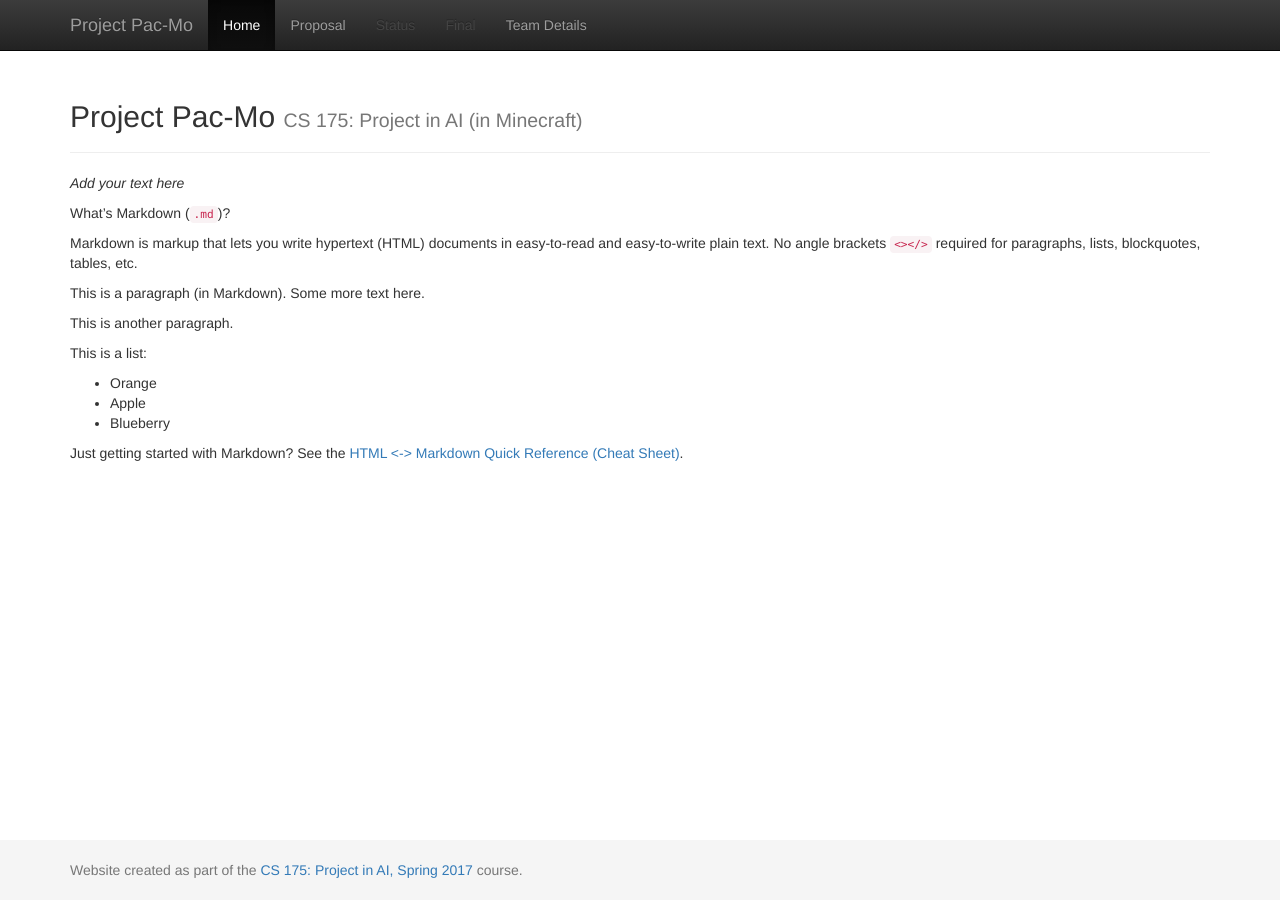
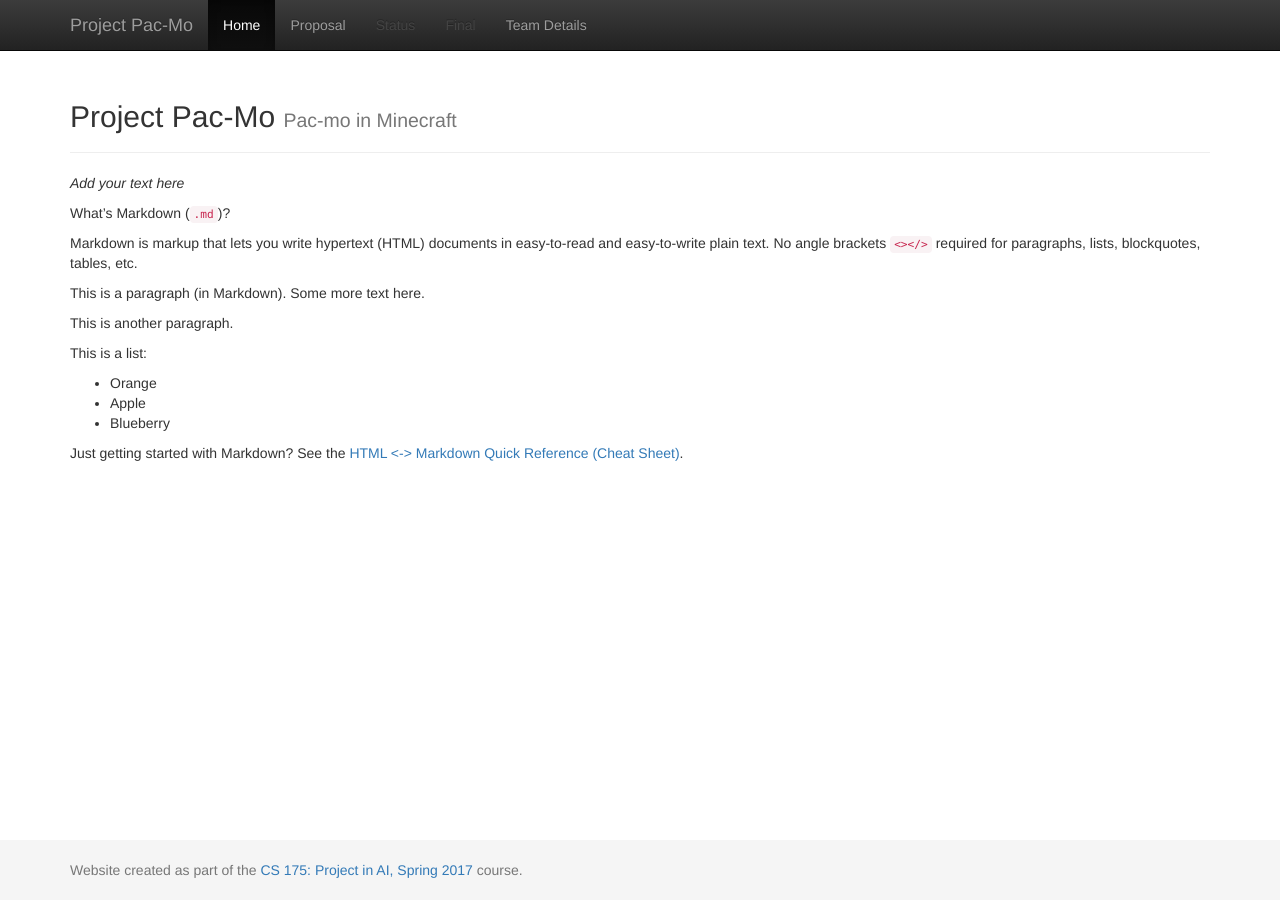
Before and after one commit to qdingqim/Pac-mo, a Jekyll site: the page built from docs/index.md, in a window 1280 px wide. Built offline with Jekyll 4.4.1, drawn with Linux system fonts in a browser that asks for light colours.

Commit message:
Update _config.yml

```diff
--- a/docs/_config.yml
+++ b/docs/_config.yml
@@ -2,7 +2,7 @@
 # site.title
 
 title:    'Project Pac-Mo'
-subtitle: 'CS 175: Project in AI (in Minecraft)'
+subtitle: 'Pac-mo in Minecraft'
 
 
 #########################
```
